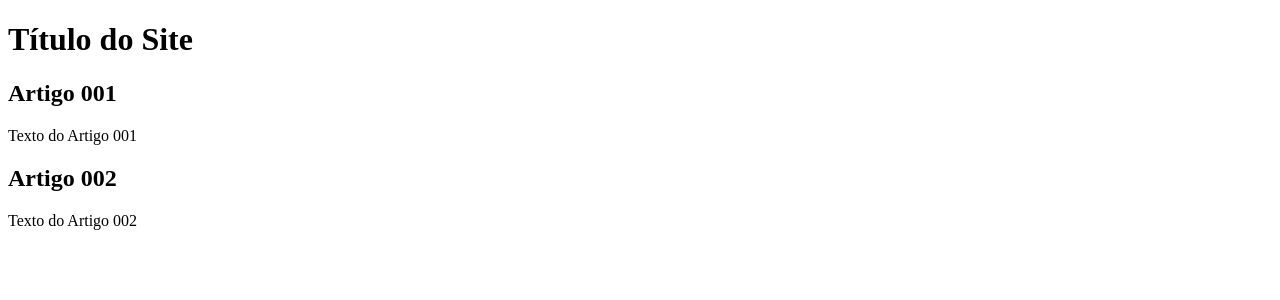
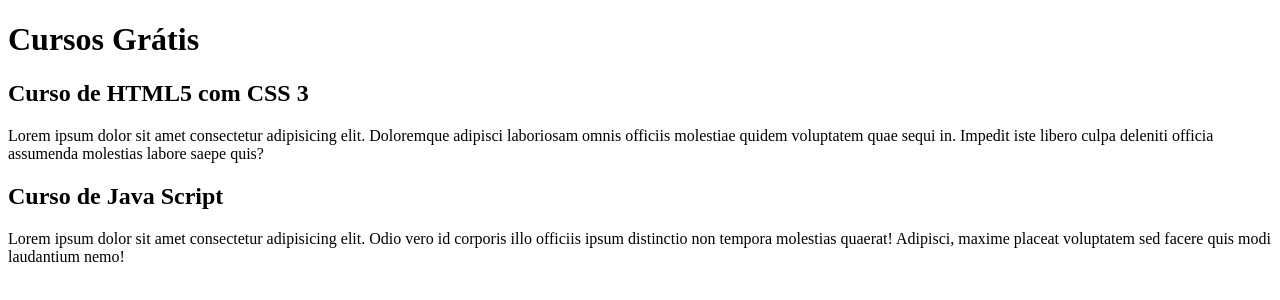
Before and after one commit to Feluriel/repositorio-site, a plain HTML site: page index.html in a window 1280 px wide. Drawn offline with Linux system fonts and the light colour scheme.

Commit message:
comecei a escrever o conteudo

```diff
--- a/index.html
+++ b/index.html
@@ -8,15 +8,15 @@
 <body>
     <main>
         <header>
-            <h1>Título do Site</h1>
+            <h1>Cursos Grátis</h1>
         </header>
         <article>
-            <h2>Artigo 001</h2>
-            <p>Texto do Artigo 001</p>
+            <h2>Curso de HTML5 com CSS 3</h2>
+            <p>Lorem ipsum dolor sit amet consectetur adipisicing elit. Doloremque adipisci laboriosam omnis officiis molestiae quidem voluptatem quae sequi in. Impedit iste libero culpa deleniti officia assumenda molestias labore saepe quis?</p>
         </article>
         <article>
-            <h2>Artigo 002</h2>
-            <p>Texto do Artigo 002</p>
+            <h2>Curso de Java Script</h2>
+            <p>Lorem ipsum dolor sit amet consectetur adipisicing elit. Odio vero id corporis illo officiis ipsum distinctio non tempora molestias quaerat! Adipisci, maxime placeat voluptatem sed facere quis modi laudantium nemo!</p>
         </article>
     </main>
 </body>
```
